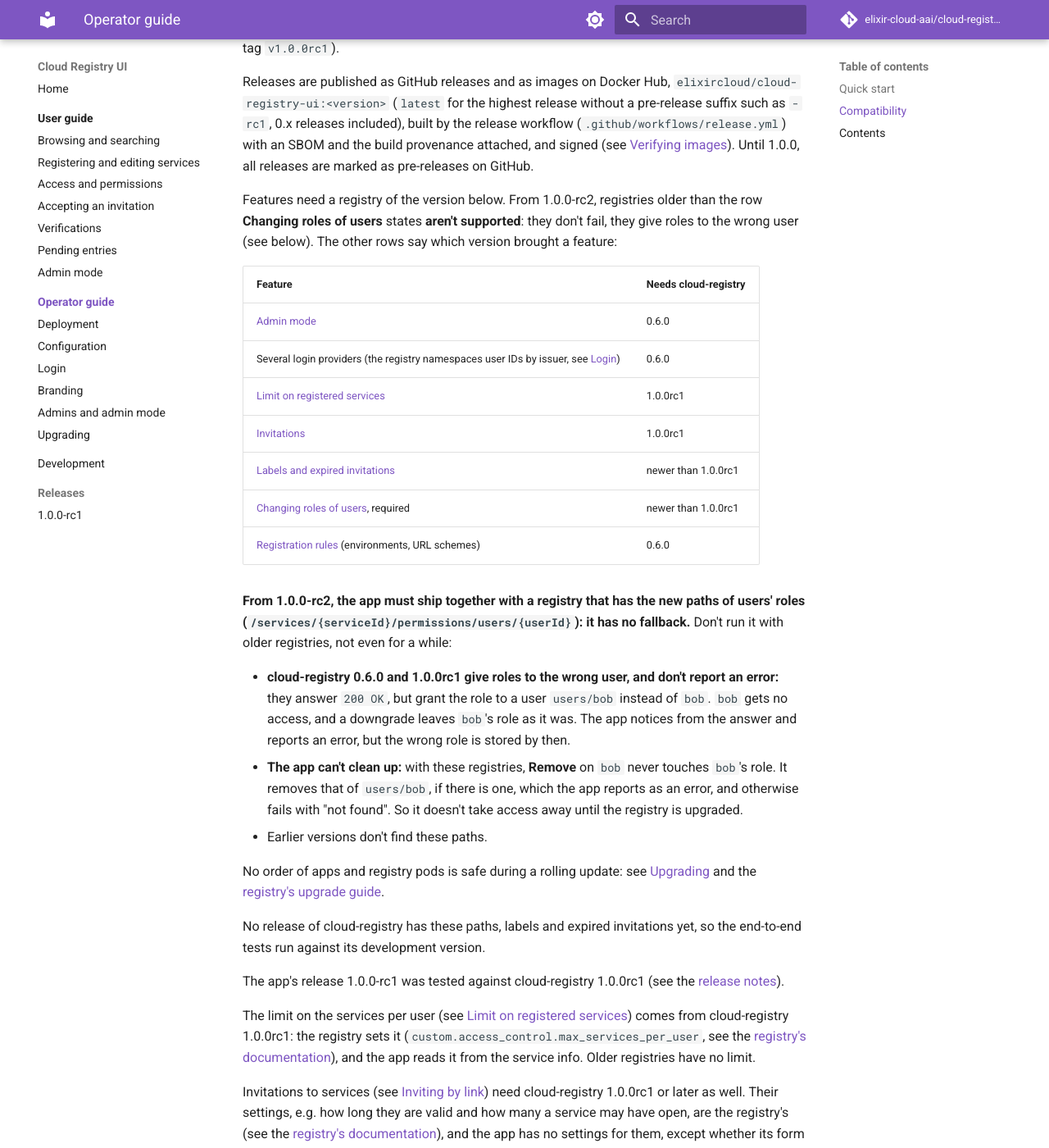
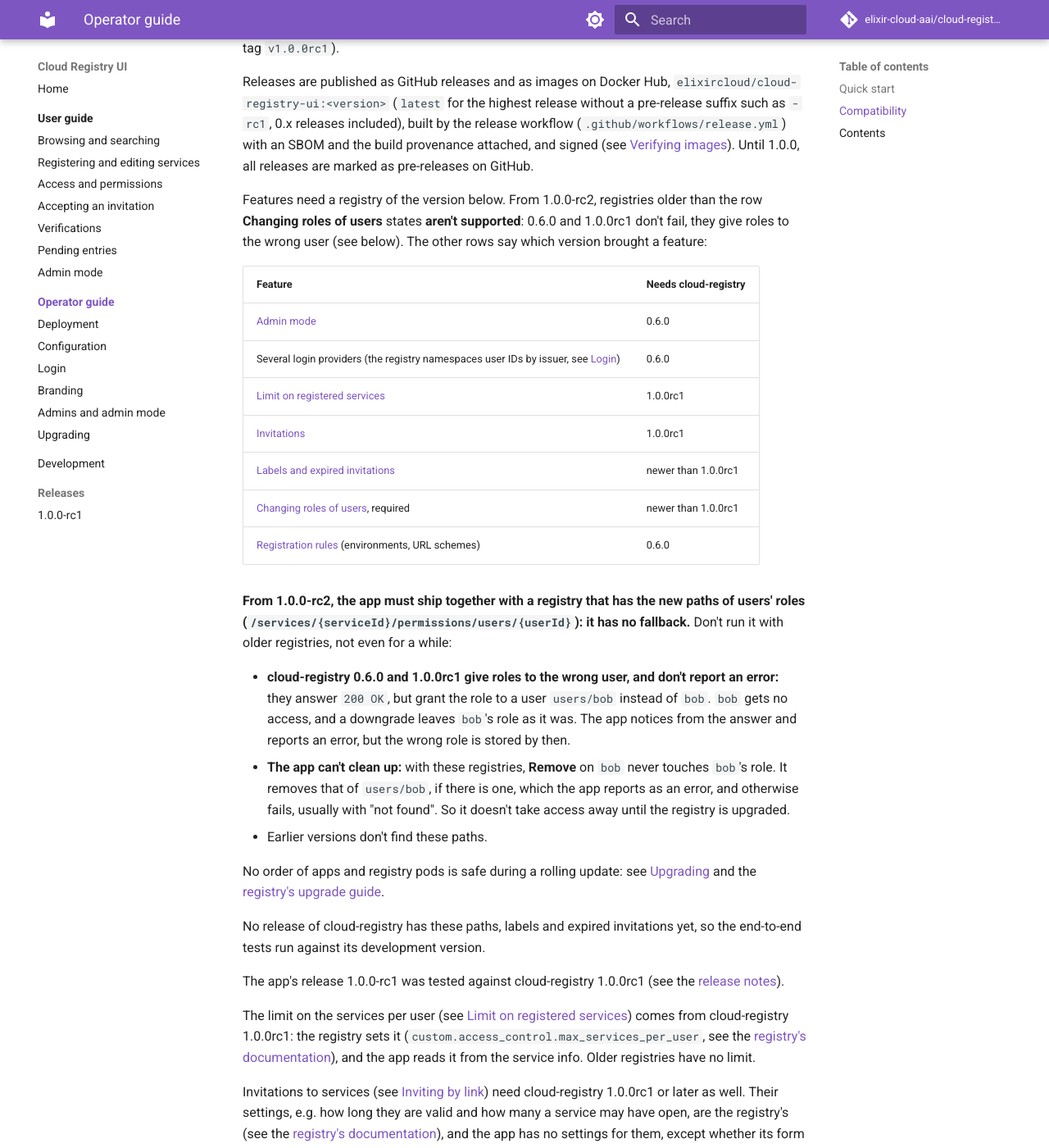
Before and after one commit to elixir-cloud-aai/cloud-registry-ui, an MkDocs documentation site: the page built from docs/operator-guide/index.md, in a window 1280 px wide and 1400 px high, scrolled down 1082 px. Shown: the whole window at 82% size. Built offline with MkDocs 1.6.1 and Material for MkDocs 9.7.7, drawn with Linux system fonts in a browser that asks for light colours; comment, search, counter and statistics services are not loaded.

Commit message:
docs: scope wrong grants to 0.6.0 and 1.0.0rc1
Earlier registries fail instead; Remove can also fail with a conflict.

Co-Authored-By: Claude Opus 5.5 <noreply@anthropic.com>
Claude-Session: https://claude.ai/code/session_011FSoqMUX3EU35poH13xMgG

```diff
--- a/docs/operator-guide/index.md
+++ b/docs/operator-guide/index.md
@@ -48,8 +48,8 @@ Releases are published as GitHub releases and as images on Docker Hub, `elixircl
 
 Features need a registry of the version below. From 1.0.0-rc2, registries
 older than the row **Changing roles of users** states **aren't supported**:
-they don't fail, they give roles to the wrong user (see below). The other rows
-say which version brought a feature:
+0.6.0 and 1.0.0rc1 don't fail, they give roles to the wrong user (see below).
+The other rows say which version brought a feature:
 
 | Feature                                                                                      | Needs cloud-registry |
 | -------------------------------------------------------------------------------------------- | -------------------- |
@@ -72,8 +72,8 @@ it has no fallback.** Don't run it with older registries, not even for a while:
   but the wrong role is stored by then.
 - **The app can't clean up:** with these registries, **Remove** on `bob` never
   touches `bob`'s role. It removes that of `users/bob`, if there is one, which
-  the app reports as an error, and otherwise fails with "not found". So it
-  doesn't take access away until the registry is upgraded.
+  the app reports as an error, and otherwise fails, usually with "not found". So
+  it doesn't take access away until the registry is upgraded.
 - Earlier versions don't find these paths.
 
 No order of apps and registry pods is safe during a rolling update: see
```
Also changed, not shown: docs/operator-guide/upgrading.md (+2 -2 lines), docs/user-guide/access.md (+2 -2 lines), docs/user-guide/invitations.md (+1 -1 lines).
